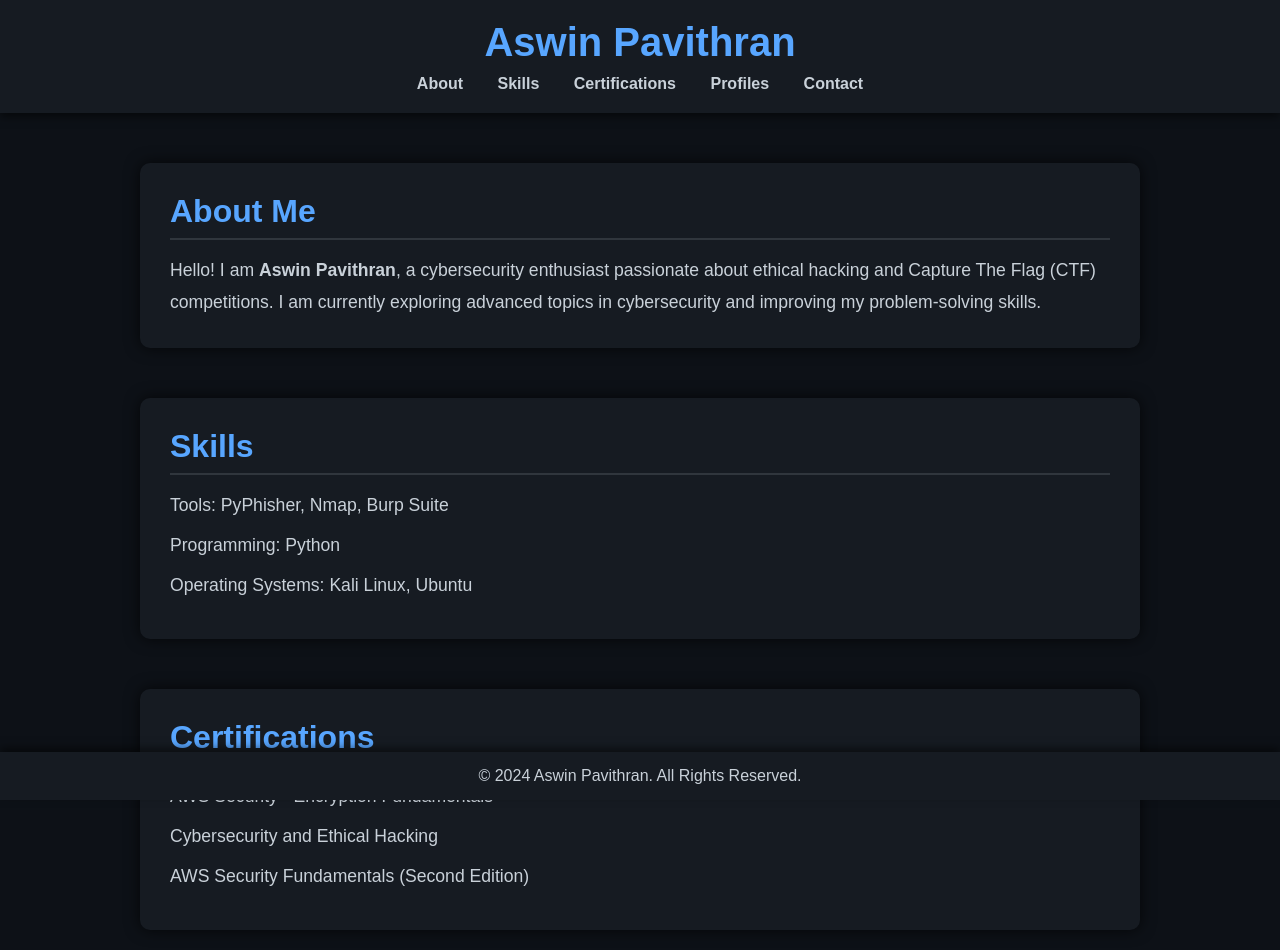
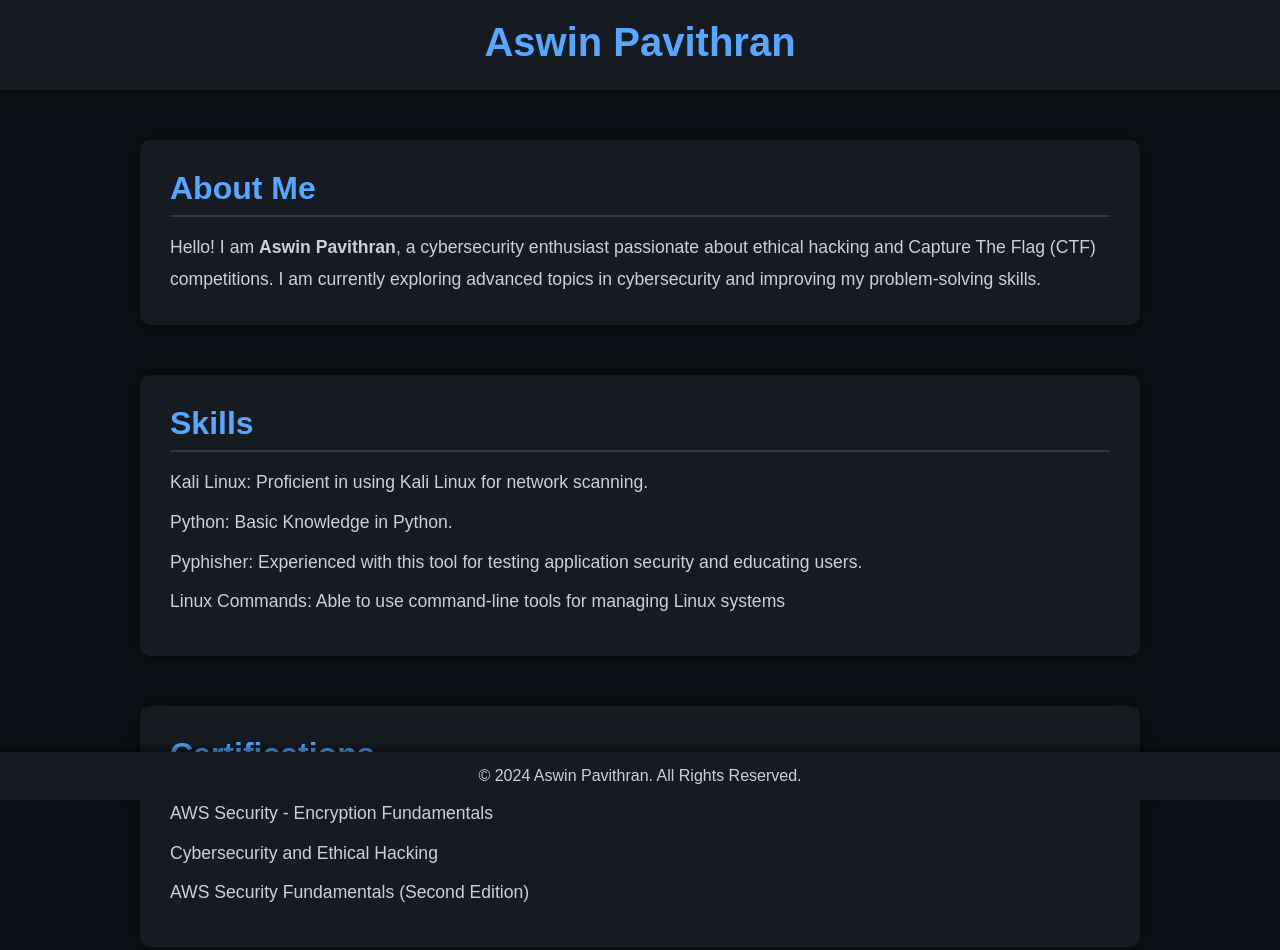
Before and after one commit to AswinPavithran000/AswinPavithran000.github.io, a plain HTML site: page index.html in a window 1280 px wide. Shown: the top 950 px of the page. Drawn offline with Linux system fonts and the light colour scheme.

Commit message:
Update index.html

```diff
--- a/index.html
+++ b/index.html
@@ -133,13 +133,6 @@
 <body>
   <header>
     <h1>Aswin Pavithran</h1>
-    <nav>
-      <a href="#about">About</a>
-      <a href="#skills">Skills</a>
-      <a href="#certifications">Certifications</a>
-      <a href="#profiles">Profiles</a>
-      <a href="#contact">Contact</a>
-    </nav>
   </header>
 
   <section id="about">
@@ -152,9 +145,10 @@
   <section id="skills">
     <h2>Skills</h2>
     <ul>
-      <li>Tools: PyPhisher, Nmap, Burp Suite</li>
-      <li>Programming: Python</li>
-      <li>Operating Systems: Kali Linux, Ubuntu</li>
+    <li>Kali Linux: Proficient in using Kali Linux for network scanning.</li>
+    <li>Python: Basic Knowledge in Python.</li>
+    <li>Pyphisher: Experienced with this tool for testing application security and educating users.</li>
+    <li>Linux Commands: Able to use command-line tools for managing Linux systems</li>
     </ul>
   </section>
 
```
